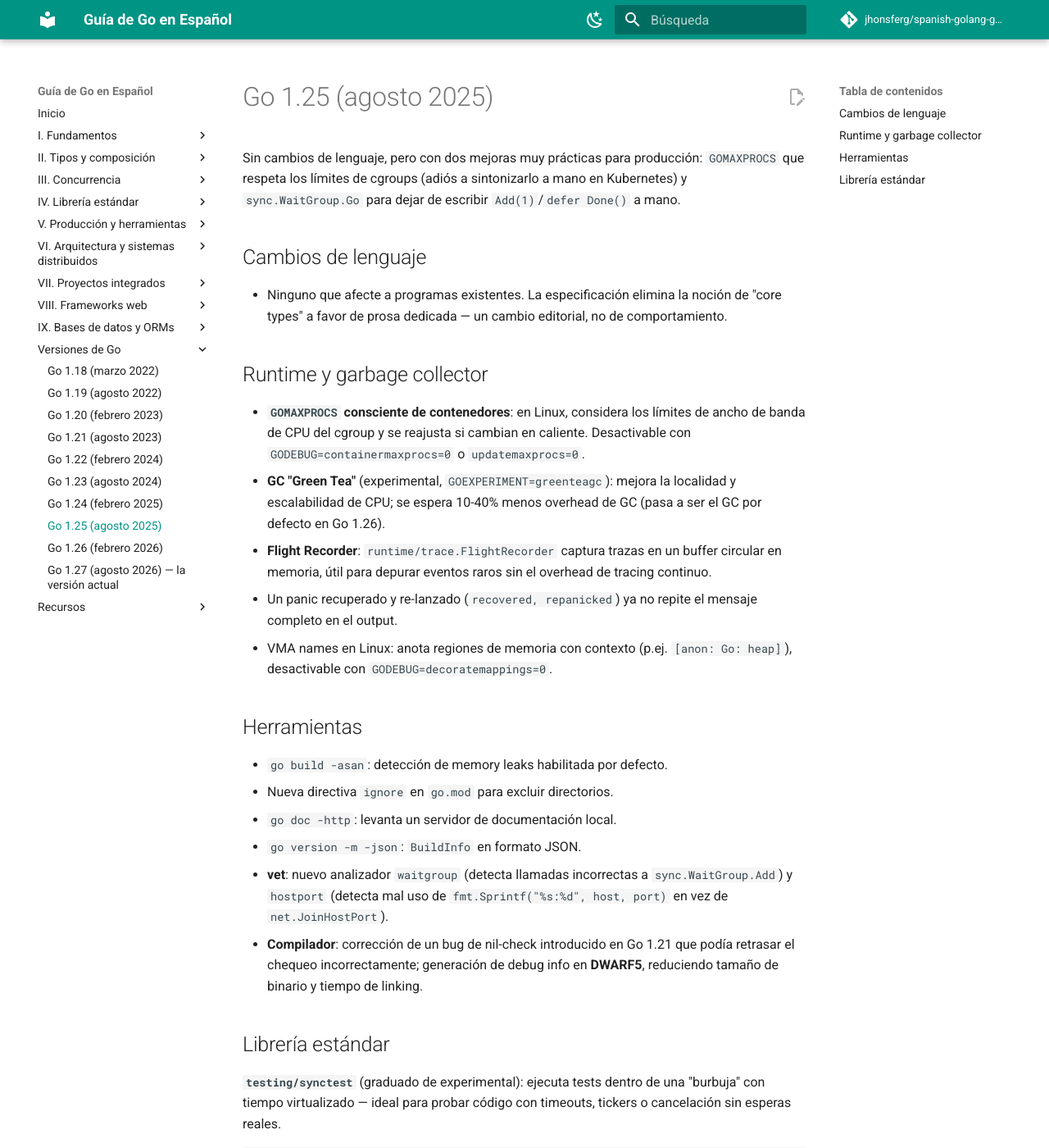
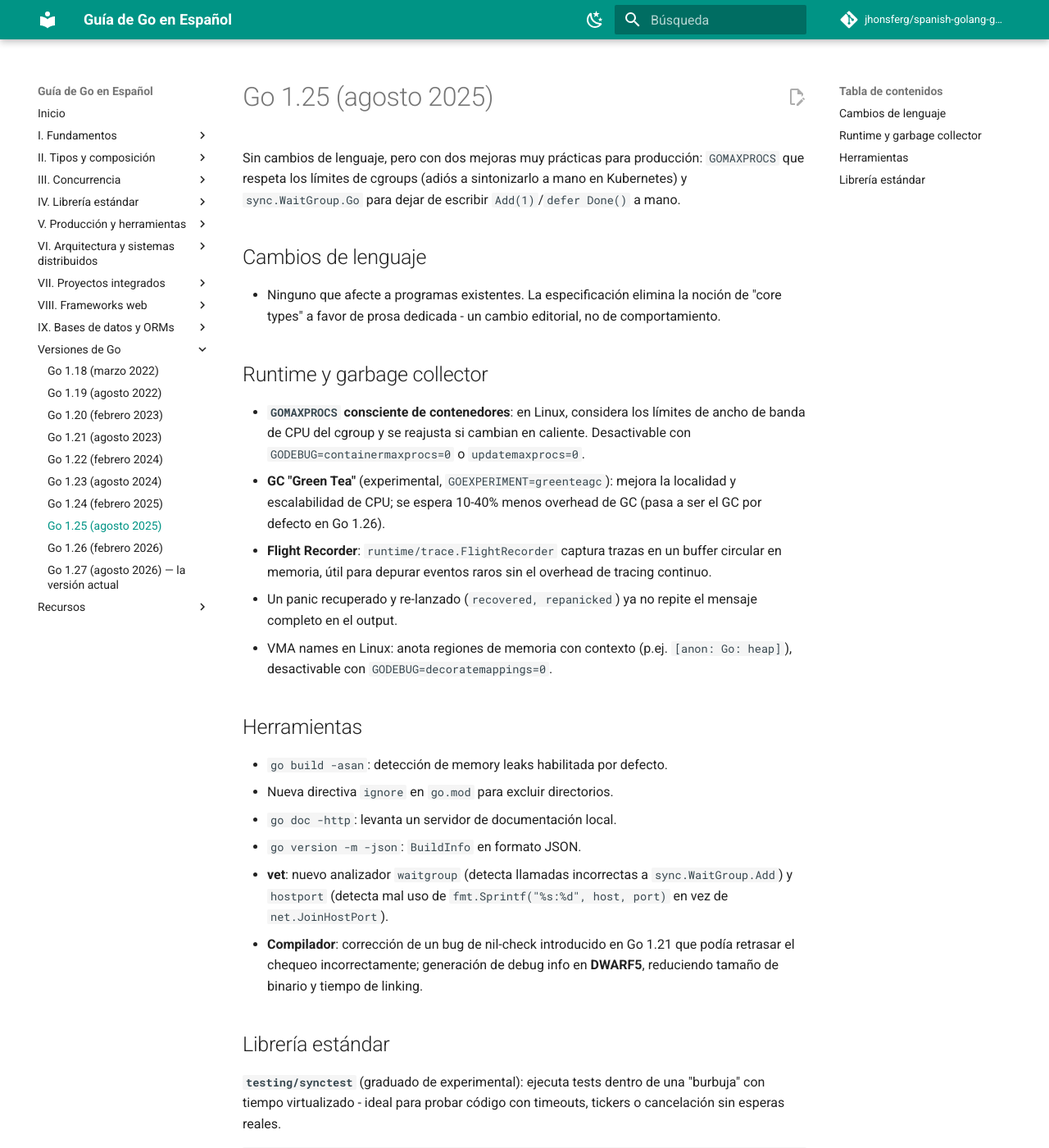
Before and after one commit to jhonsferg/spanish-golang-guide, an MkDocs documentation site: the page built from docs/10-versiones-de-go/go-1-25.md, in a window 1280 px wide and 1400 px high. Shown: the whole window at 82% size. Built offline with MkDocs 1.6.1 and Material for MkDocs 9.7.7, drawn with Linux system fonts in a browser that asks for light colours; comment, search, counter and statistics services are not loaded.

Commit message:
fix: reemplazar guion largo por guion simple en go-1-25.md

````diff
--- a/docs/10-versiones-de-go/go-1-25.md
+++ b/docs/10-versiones-de-go/go-1-25.md
@@ -8,7 +8,7 @@
 ## Cambios de lenguaje
 
 - Ninguno que afecte a programas existentes. La especificación elimina la
-  noción de "core types" a favor de prosa dedicada — un cambio editorial,
+  noción de "core types" a favor de prosa dedicada - un cambio editorial,
   no de comportamiento.
 
 ## Runtime y garbage collector
@@ -44,7 +44,7 @@
 ## Librería estándar
 
 **`testing/synctest`** (graduado de experimental): ejecuta tests dentro de
-una "burbuja" con tiempo virtualizado — ideal para probar código con
+una "burbuja" con tiempo virtualizado - ideal para probar código con
 timeouts, tickers o cancelación sin esperas reales.
 
 ```go
````
